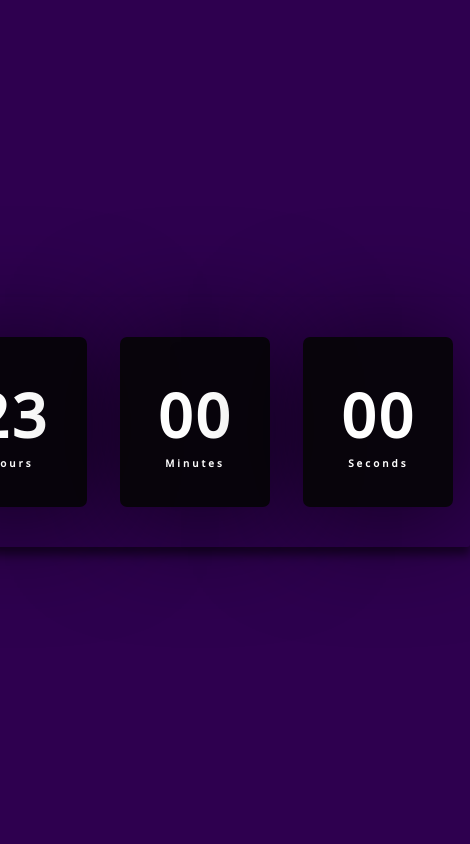
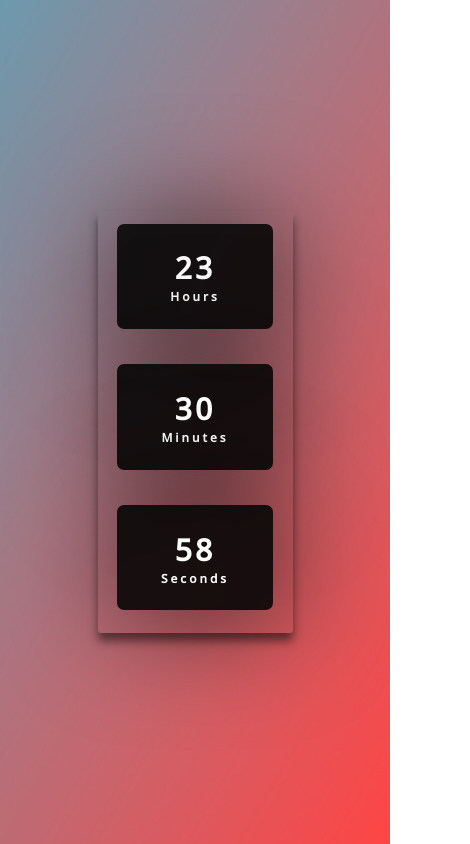
Before and after one commit to zsskayr0/digital-clock, a plain HTML site: page index.html in a window 390 px wide. Shown: the whole page, 470 px wide, since content can reach past the window. Drawn offline with nearby package versions, Linux system fonts and the light colour scheme.

Commit message:
Add files via upload

```diff
--- a/root.js
+++ b/root.js
@@ -1,11 +1,6 @@
 const calc_hour = document.getElementById('hour');
-const gradientColors = [
-  { hour: 0, color: '#2e004f' },    // Madrugada
-  { hour: 5, color: '#FF8E00' },     // Nascer do sol
-  { hour: 7, color: '#8AD4FF' },     // Manhã
-  { hour: 13, color: '#008B9F' },    // Tarde
-  { hour: 17, color: '#000428' },    // Noite
-];
+const calc_minute = document.getElementById('minute');
+const calc_second = document.getElementById('second');
 
 function updateTime() {
   const datetoday = new Date();
@@ -18,44 +13,10 @@ function updateTime() {
   if (se < 10) se = '0' + se;
 
   calc_hour.textContent = hr;
-
-  updateGradient(hr, mn);
+  calc_minute.textContent = mn;
+  calc_second.textContent = se;
 }
 
-function updateGradient(hour, minute) {
-  const body = document.body;
-  const colorIndex = findColorIndex(hour);
-
-  const prevColor = gradientColors[colorIndex].color;
-  const nextColor = gradientColors[colorIndex + 1].color;
-
-  const percentage = calculatePercentage(hour, colorIndex);
-
-  const gradient = `linear-gradient(120deg, ${prevColor} ${percentage}%, ${nextColor} ${percentage}%)`;
-  body.style.background = gradient;
-}
-
-function findColorIndex(hour) {
-  let index = 0;
-
-  for (let i = 0; i < gradientColors.length - 1; i++) {
-    if (hour >= gradientColors[i].hour && hour < gradientColors[i + 1].hour) {
-      index = i;
-      break;
-    }
-  }
-
-  return index;
-}
-
-function calculatePercentage(hour, index) {
-  const startHour = gradientColors[index].hour;
-  const endHour = gradientColors[index + 1].hour;
-  const range = endHour - startHour;
-  const offset = hour - startHour;
-
-  return (offset / range) * 100;
-}
-
-// Iniciar a atualização do gradiente
+// Iniciar a atualização do relógio
+updateTime();
 setInterval(updateTime, 1000);
--- a/style.css
+++ b/style.css
@@ -8,6 +8,7 @@
 
 body {
     height: 100vh;
+    background: linear-gradient(120deg, #53879fd8, #ff2525da);
     display: flex;
     flex-direction: column;
     align-items: center;
@@ -47,3 +48,32 @@ body {
 .clock span.time {
     font-size: 10px;
 }
+
+/* Estilos para dispositivos móveis */
+
+@media screen and (max-width: 600px) {
+    body {
+        background: linear-gradient(120deg, #53879fd8, #ff2525da);
+    }
+
+    .clock {
+      flex-direction: column;
+      width: 50%;
+      height: 50%;
+    }
+
+    .clock div {
+      margin-bottom: 10px;
+      text-align: center;
+      height: 25%;
+      width: 80%;
+    }
+
+    .clock span {
+      font-size: 30px;
+    }
+
+    .clock span.time {
+      font-size: 12px;
+    }
+  }
```
